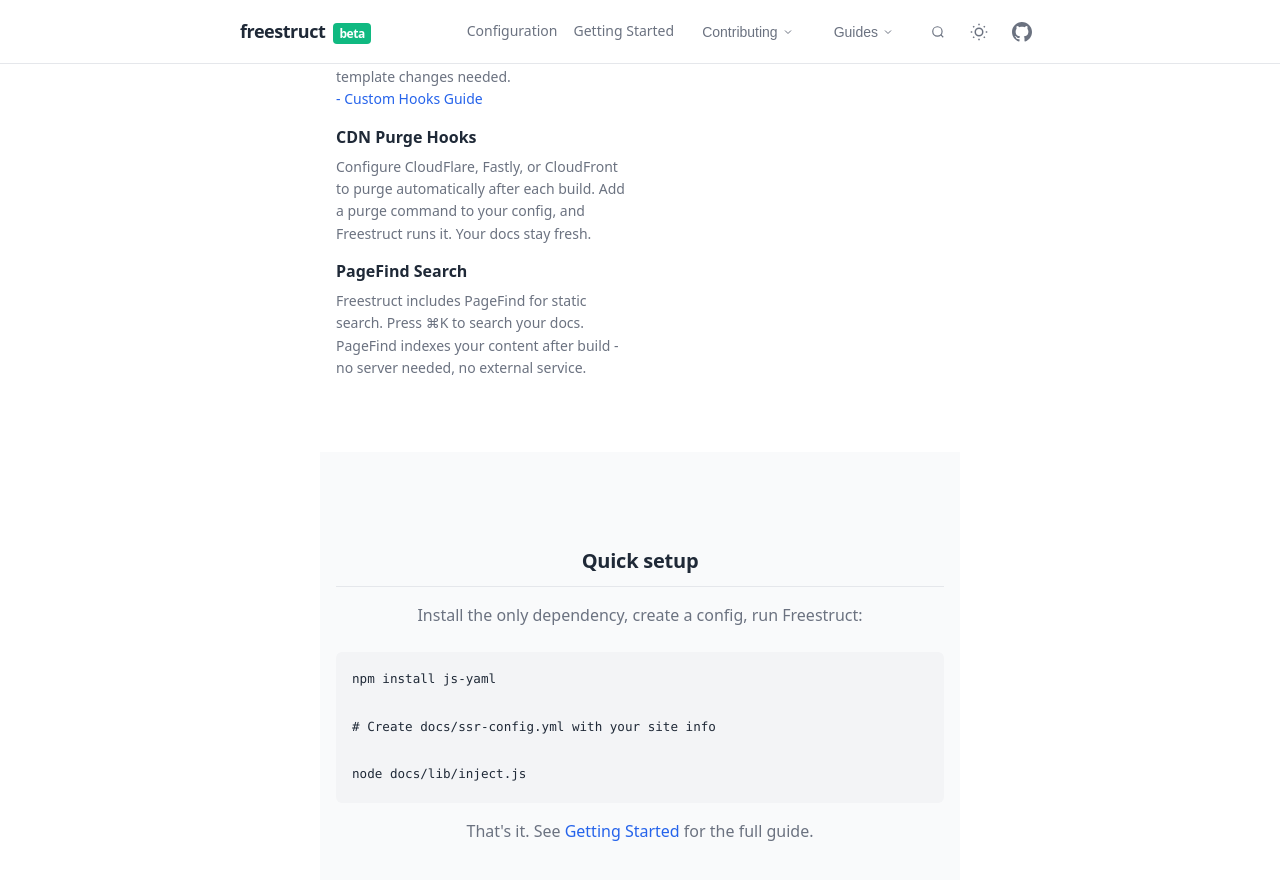
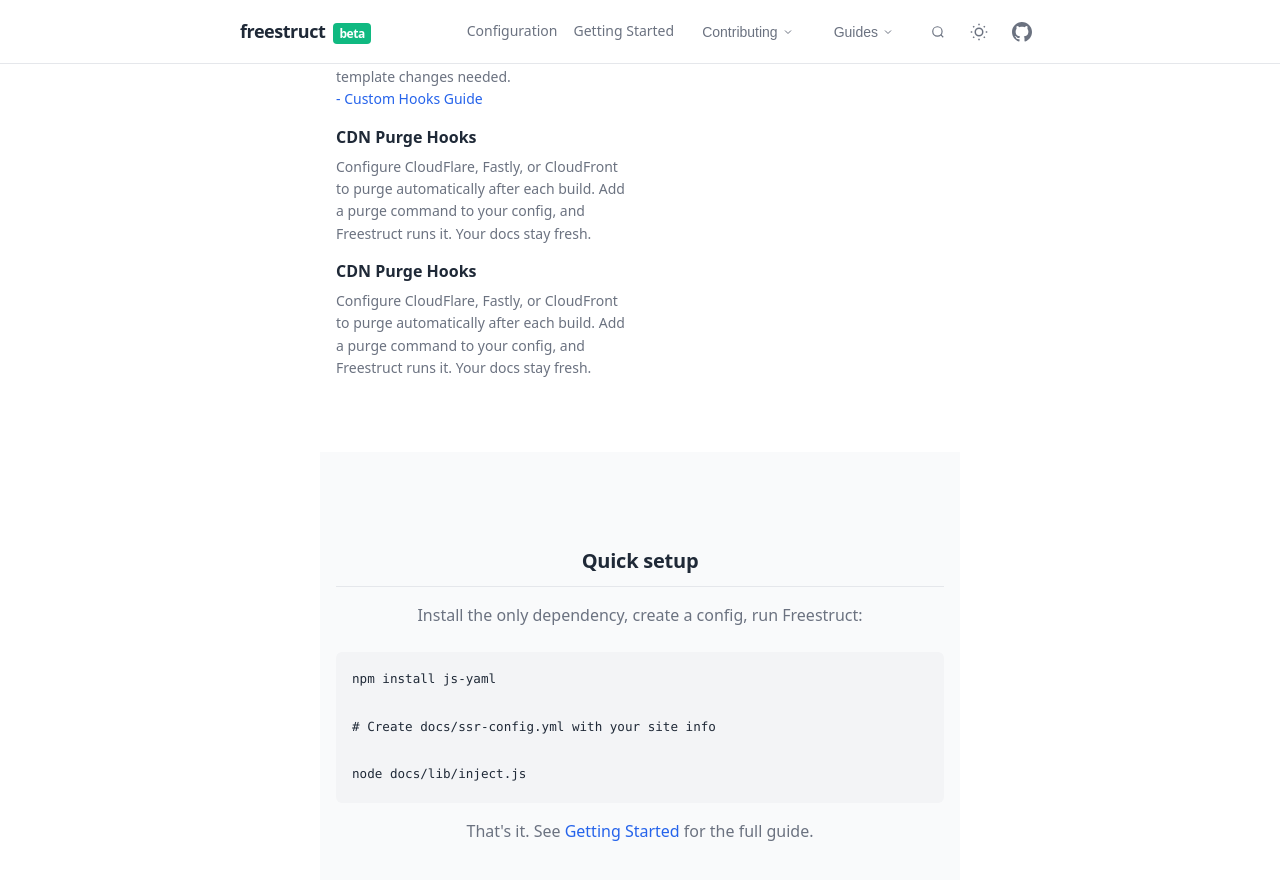
Before and after one commit to dhaupin/freestruct, a Jekyll site: the page built from docs/index.md, in a window 1280 px wide and 900 px high, scrolled down 2076 px. Shown: the top 880 px of the window. Built offline with Jekyll 4.4.1, drawn with Linux system fonts in a browser that asks for light colours.

Commit message:
Buff: package.json npm-ready + fix docs
- package.json: v0.3.0, bin, files, keywords, repository, MIT license
- Remove fake PageFind claim from index.md (was not implemented)
- inject.js QC: all 6 features verified working
- feed.xml, reading-time, last-modified, lazyLoad, sitemap, robots all OK

```diff
--- a/docs/index.md
+++ b/docs/index.md
@@ -76,8 +76,8 @@ description: Post-build SEO and search layer for static doc sites.
     </div>
 
     <div class="feature">
-      <h3>PageFind Search</h3>
-      <p>Freestruct includes PageFind for static search. Press ⌘K to search your docs. PageFind indexes your content after build - no server needed, no external service.</p>
+      <h3>CDN Purge Hooks</h3>
+      <p>Configure CloudFlare, Fastly, or CloudFront to purge automatically after each build. Add a purge command to your config, and Freestruct runs it. Your docs stay fresh.</p>
     </div>
   </div>
 
```
Also changed, not shown: package.json (+19 -5 lines).
